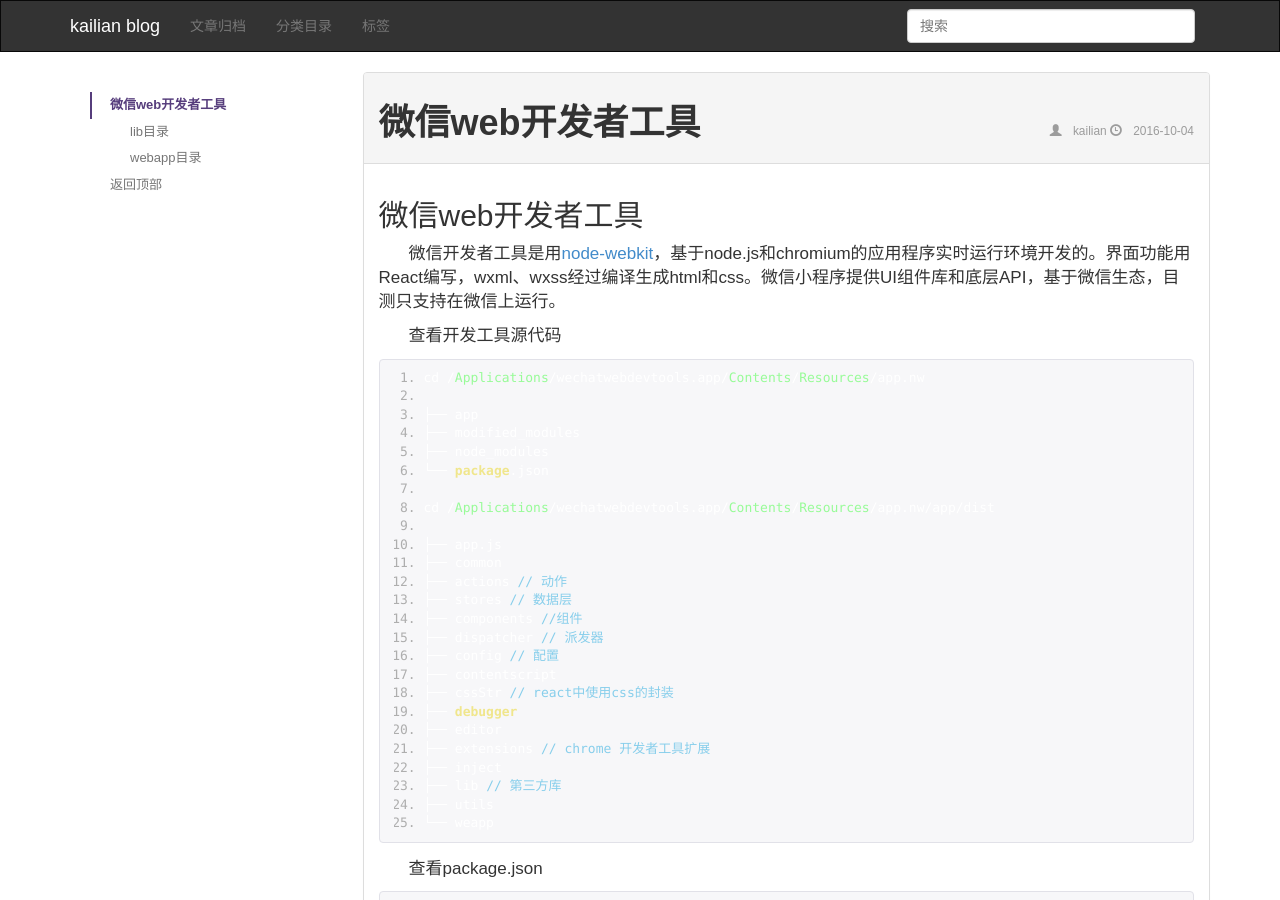
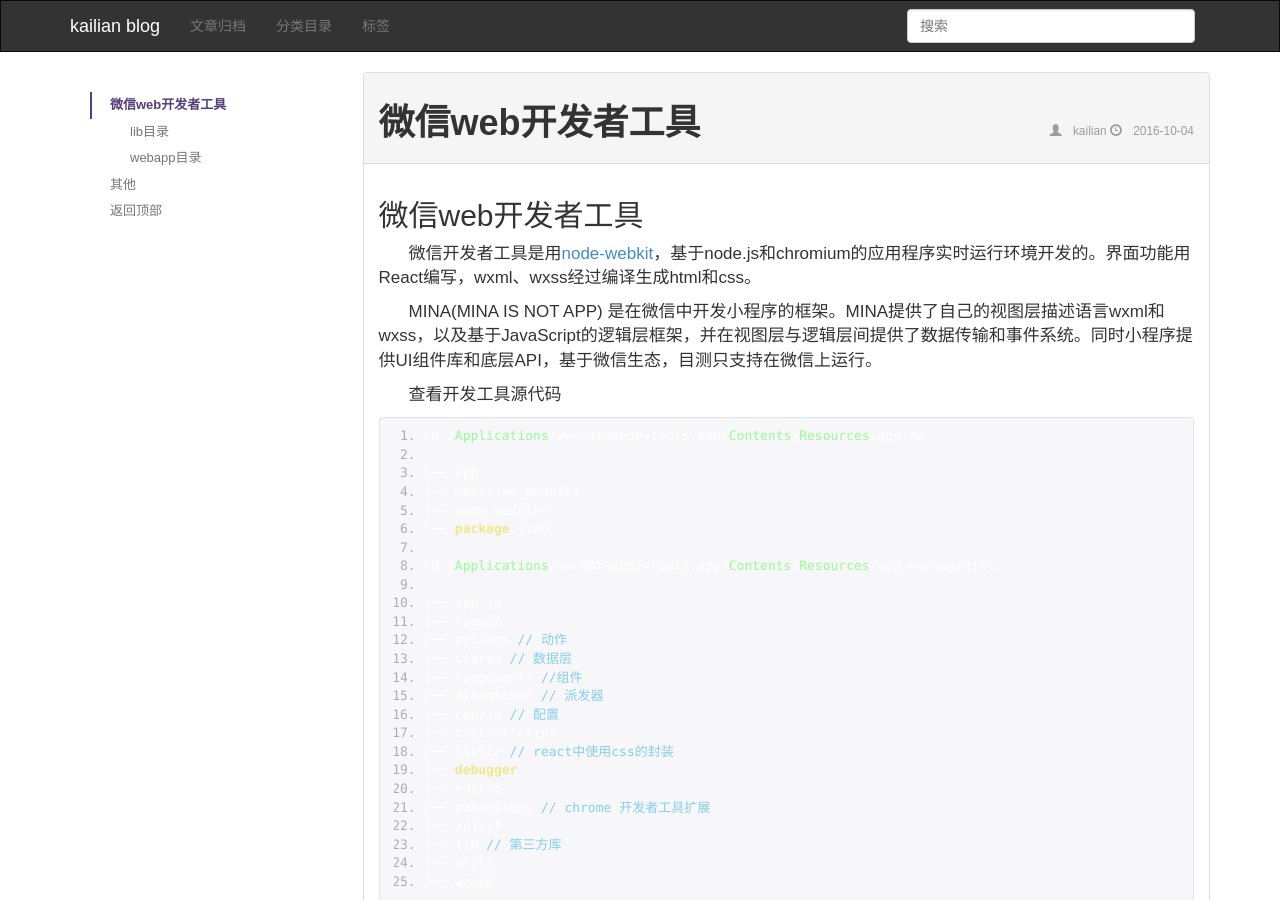
Before and after one commit to kailian/kailian.github.io, a Jekyll site: the page built from _posts/2016-10-04-wechat-web-devtool.md, in a window 1280 px wide and 900 px high. Built offline with Jekyll 4.4.1, drawn with Linux system fonts in a browser that asks for light colours; comment, search, counter and statistics services are not loaded; some of the changed text lies outside the part shown.

Commit message:
【文章】wx补充

````diff
--- a/_posts/2016-10-04-wechat-web-devtool.md
+++ b/_posts/2016-10-04-wechat-web-devtool.md
@@ -8,7 +8,9 @@
 
 ## 微信web开发者工具
 
-微信开发者工具是用[node-webkit](https://github.com/nwjs/nw.js)，基于node.js和chromium的应用程序实时运行环境开发的。界面功能用React编写，wxml、wxss经过编译生成html和css。微信小程序提供UI组件库和底层API，基于微信生态，目测只支持在微信上运行。
+微信开发者工具是用[node-webkit](https://github.com/nwjs/nw.js)，基于node.js和chromium的应用程序实时运行环境开发的。界面功能用React编写，wxml、wxss经过编译生成html和css。
+
+MINA(MINA IS NOT APP) 是在微信中开发小程序的框架。MINA提供了自己的视图层描述语言wxml和wxss，以及基于JavaScript的逻辑层框架，并在视图层与逻辑层间提供了数据传输和事件系统。同时小程序提供UI组件库和底层API，基于微信生态，目测只支持在微信上运行。
 
 <!--break-->
 
@@ -86,6 +88,8 @@
 require("./Create/create.js"), //创建项目
 require("./main.js"), //主界面
 ```
+
+功能组件用的是react+flux，代码毕竟是压缩转换过的，prettify之后可以浏览看看
 
 ### lib目录
 
@@ -186,3 +190,9 @@
 ![virtual-dom](/images/201610/virtual-dom.png)
 
 转换wxss为css
+
+## 其他
+
+1. wx小程序只能在工具内调试，而且不支持热更
+
+2. 习惯了其他的编辑器，用着提供的工具并不好用（不能定义主题，快捷键...当然不用就是了）
````
